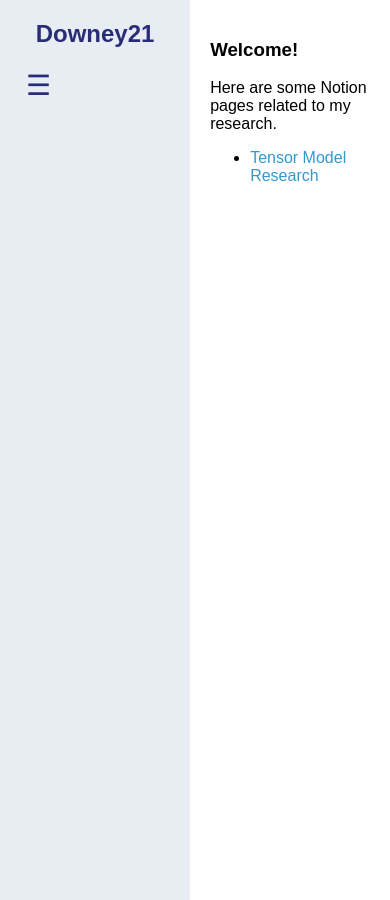
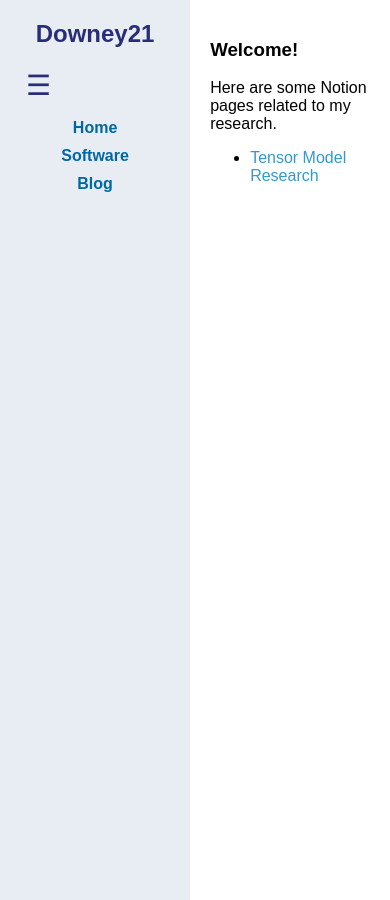
Before and after one commit to downey21/downey21.github.io, a Jekyll site: the page built from index.md, in a window 390 px wide. Built offline with Jekyll 4.4.1, drawn with Linux system fonts in a browser that asks for light colours.

Commit message:
Update style.css

```diff
--- a/assets/css/style.css
+++ b/assets/css/style.css
@@ -95,14 +95,24 @@ body {
     display: none;
   }
 
+  .sidebar.collapsed ul {
+    display: none;
+  }
+
+  .sidebar:not(.collapsed) ul {
+    display: block;
+    max-height: 500px;
+    overflow: visible;
+  }
+
   .menu-toggle {
     display: block;
     margin-bottom: 10px;
   }
 
   .sidebar ul {
-    max-height: 0;
-    overflow: hidden;
+    /* max-height: 0;
+    overflow: hidden; */
     transition: max-height 0.5s ease-in-out;
   }
 }
```
